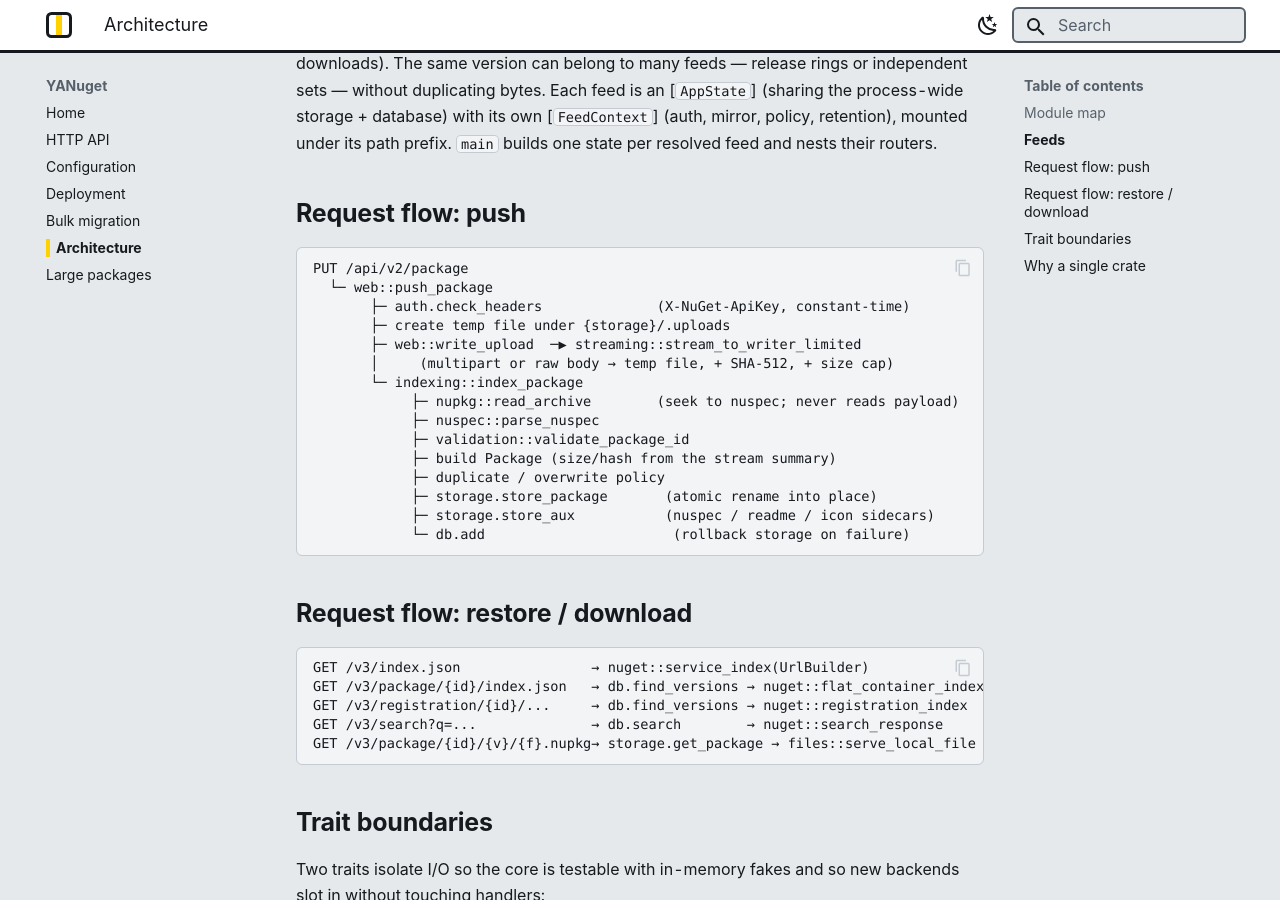
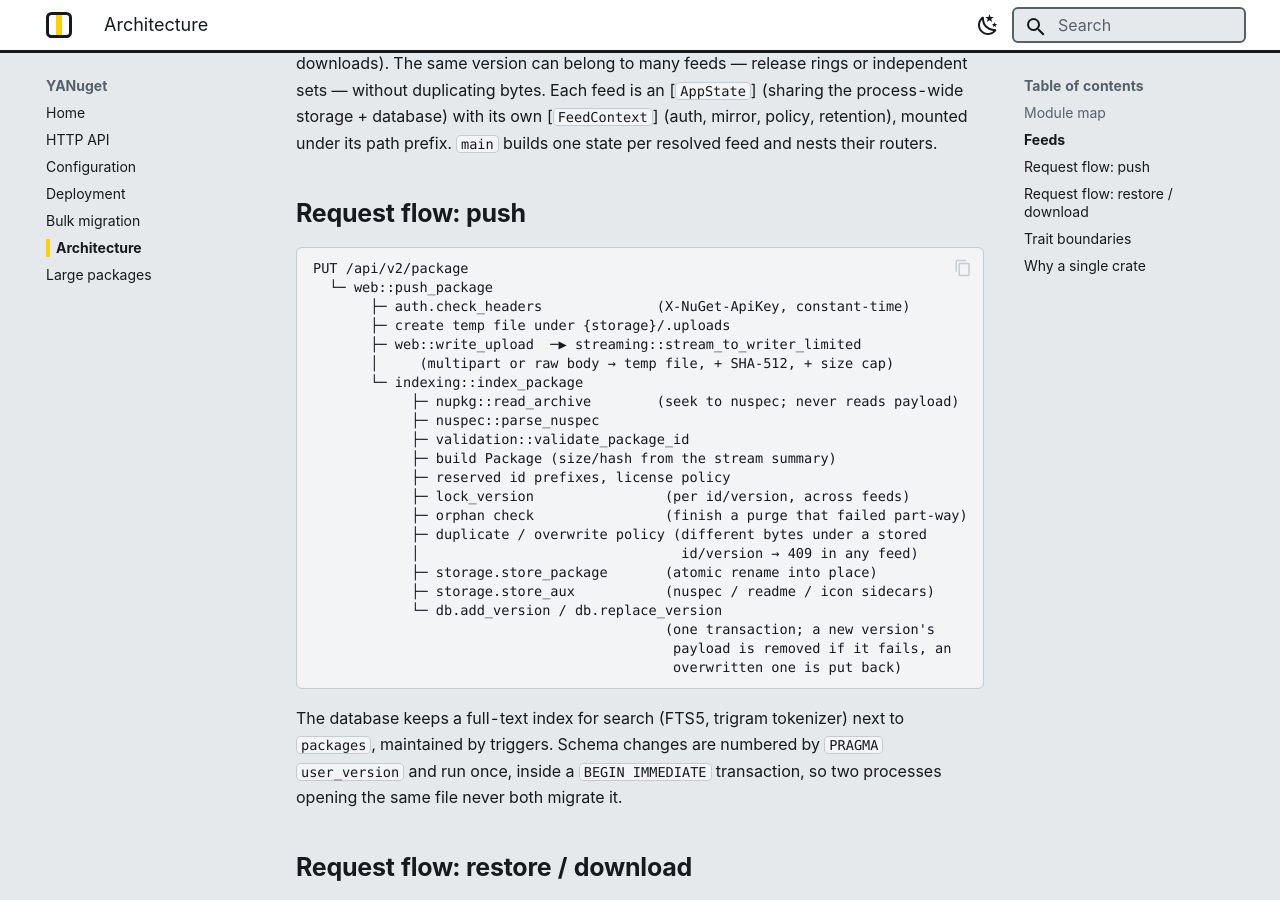
Before and after one commit to thoscut/YANuget, an MkDocs documentation site: the page built from docs/architecture.md, in a window 1280 px wide and 900 px high, scrolled down 1220 px. Built offline with MkDocs 1.6.1 and Material for MkDocs 9.7.7, drawn with Linux system fonts in a browser that asks for light colours; some web fonts are replaced.

Commit message:
Describe the push pipeline and schema migrations as they now are
The architecture page still showed a push as store-then-insert with no
lock, orphan check or transaction, and did not mention the search index or
how migrations run.

Co-Authored-By: Claude Opus 5.5 <noreply@anthropic.com>
Claude-Session: https://claude.ai/code/session_01VMtCTrm1FuDAGgR3wgyVBX

````diff
--- a/docs/architecture.md
+++ b/docs/architecture.md
@@ -72,11 +72,23 @@ PUT /api/v2/package
             ├─ nuspec::parse_nuspec
             ├─ validation::validate_package_id
             ├─ build Package (size/hash from the stream summary)
-            ├─ duplicate / overwrite policy
+            ├─ reserved id prefixes, license policy
+            ├─ lock_version                (per id/version, across feeds)
+            ├─ orphan check                (finish a purge that failed part-way)
+            ├─ duplicate / overwrite policy (different bytes under a stored
+            │                                id/version → 409 in any feed)
             ├─ storage.store_package       (atomic rename into place)
             ├─ storage.store_aux           (nuspec / readme / icon sidecars)
-            └─ db.add                       (rollback storage on failure)
+            └─ db.add_version / db.replace_version
+                                           (one transaction; a new version's
+                                            payload is removed if it fails, an
+                                            overwritten one is put back)
 ```
+
+The database keeps a full-text index for search (FTS5, trigram tokenizer)
+next to `packages`, maintained by triggers. Schema changes are numbered by
+`PRAGMA user_version` and run once, inside a `BEGIN IMMEDIATE` transaction, so
+two processes opening the same file never both migrate it.
 
 ## Request flow: restore / download
 
````
